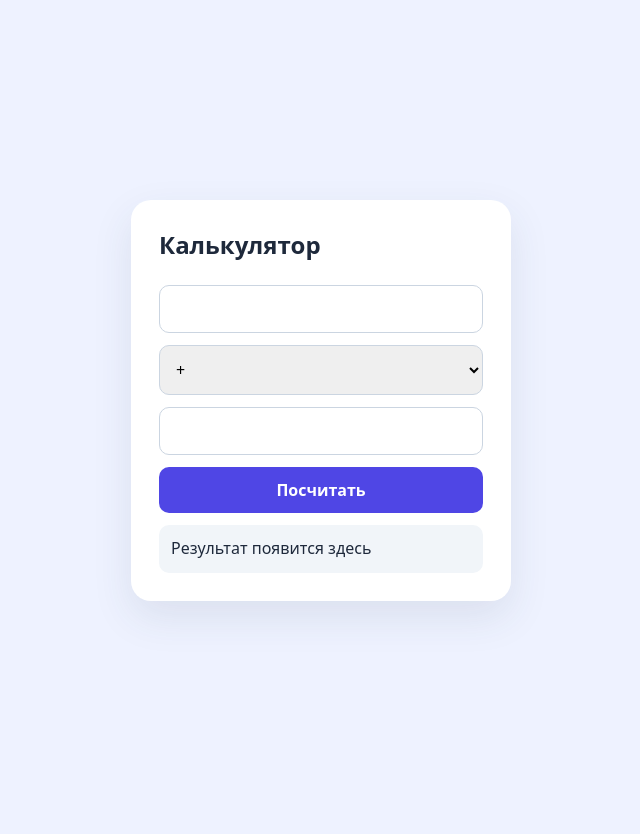
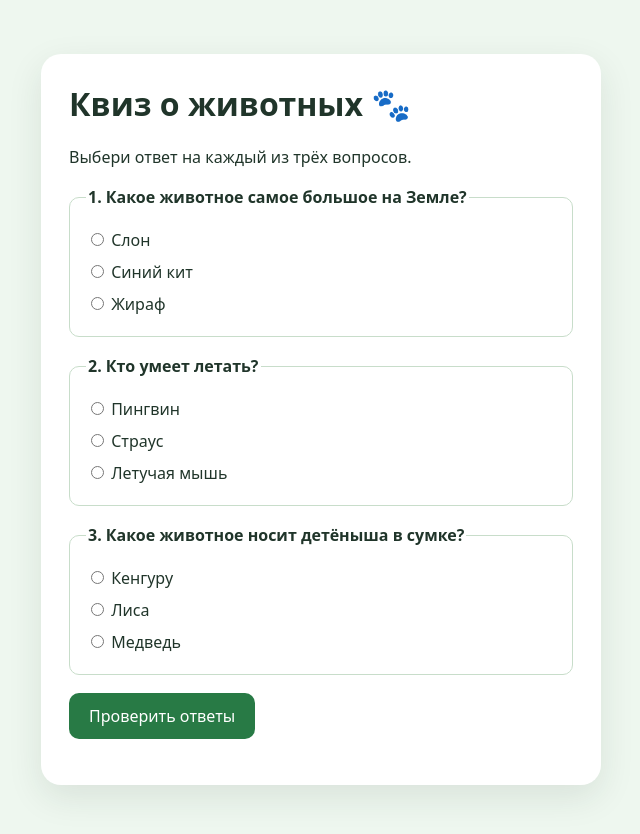
Before and after one commit to MirriMmann/test-codex-cli, a plain HTML site: page index.html in a window 1280 px wide. Shown: the whole page, without its empty margins (319-959 px from the left). Before the commit the page ends 800 px from the top, so only its background shows below. Drawn offline with Linux system fonts and the light colour scheme.

Commit message:
Replace calculator with animal quiz

```diff
--- a/index.html
+++ b/index.html
@@ -3,40 +3,54 @@
 <head>
   <meta charset="utf-8">
   <meta name="viewport" content="width=device-width, initial-scale=1">
-  <title>Калькулятор</title>
+  <title>Квиз о животных</title>
   <style>
     * { box-sizing: border-box; }
-    body { margin: 0; min-height: 100vh; display: grid; place-items: center; padding: 20px; font-family: system-ui, sans-serif; background: #eef2ff; color: #1e293b; }
-    main { width: min(100%, 380px); padding: 28px; border-radius: 20px; background: white; box-shadow: 0 16px 40px #3341551a; }
-    h1 { margin: 0 0 24px; font-size: 1.5rem; }
-    form { display: grid; gap: 12px; }
-    input, select, button { width: 100%; padding: 12px; border: 1px solid #cbd5e1; border-radius: 10px; font: inherit; }
-    button { border: 0; background: #4f46e5; color: white; cursor: pointer; font-weight: 600; }
-    button:hover { background: #4338ca; }
-    output { display: block; min-height: 3em; padding: 12px; border-radius: 10px; background: #f1f5f9; overflow-wrap: anywhere; }
+    body { margin: 0; padding: 24px; font-family: system-ui, sans-serif; background: #eef7ef; color: #20352a; }
+    main { max-width: 560px; margin: 30px auto; padding: 28px; background: white; border-radius: 20px; box-shadow: 0 12px 35px #20352a1a; }
+    h1 { margin-top: 0; }
+    fieldset { margin: 18px 0; padding: 16px; border: 1px solid #c8ddca; border-radius: 10px; }
+    legend { font-weight: 600; }
+    label { display: block; padding: 5px 0; }
+    button { padding: 12px 20px; border: 0; border-radius: 10px; background: #287a45; color: white; font: inherit; cursor: pointer; }
+    button:hover { background: #1c6034; }
+    output { display: block; margin-top: 18px; font-weight: 600; }
   </style>
 </head>
 <body>
   <main>
-  <h1>Калькулятор</h1>
-  <form id="calculator">
-    <input id="first" type="number" step="any" required aria-label="Первое число">
-    <select id="operation" aria-label="Операция">
-      <option value="+">+</option>
-      <option value="-">−</option>
-    </select>
-    <input id="second" type="number" step="any" required aria-label="Второе число">
-    <button type="submit">Посчитать</button>
-    <output id="result" aria-live="polite">Результат появится здесь</output>
-  </form>
+    <h1>Квиз о животных 🐾</h1>
+    <p>Выбери ответ на каждый из трёх вопросов.</p>
+    <form id="quiz">
+      <fieldset>
+        <legend>1. Какое животное самое большое на Земле?</legend>
+        <label><input type="radio" name="largest" value="elephant" required> Слон</label>
+        <label><input type="radio" name="largest" value="whale"> Синий кит</label>
+        <label><input type="radio" name="largest" value="giraffe"> Жираф</label>
+      </fieldset>
+      <fieldset>
+        <legend>2. Кто умеет летать?</legend>
+        <label><input type="radio" name="fly" value="penguin" required> Пингвин</label>
+        <label><input type="radio" name="fly" value="ostrich"> Страус</label>
+        <label><input type="radio" name="fly" value="bat"> Летучая мышь</label>
+      </fieldset>
+      <fieldset>
+        <legend>3. Какое животное носит детёныша в сумке?</legend>
+        <label><input type="radio" name="pouch" value="kangaroo" required> Кенгуру</label>
+        <label><input type="radio" name="pouch" value="fox"> Лиса</label>
+        <label><input type="radio" name="pouch" value="bear"> Медведь</label>
+      </fieldset>
+      <button type="submit">Проверить ответы</button>
+      <output id="result" aria-live="polite"></output>
+    </form>
   </main>
   <script>
-    document.getElementById('calculator').addEventListener('submit', (event) => {
+    document.getElementById('quiz').addEventListener('submit', (event) => {
       event.preventDefault();
-      const first = Number(document.getElementById('first').value);
-      const second = Number(document.getElementById('second').value);
-      const operation = document.getElementById('operation').value;
-      document.getElementById('result').value = operation === '+' ? first + second : first - second;
+      const answers = new FormData(event.currentTarget);
+      const correct = { largest: 'whale', fly: 'bat', pouch: 'kangaroo' };
+      const score = Object.entries(correct).filter(([question, answer]) => answers.get(question) === answer).length;
+      document.getElementById('result').textContent = 'Правильных ответов: ' + score + ' из 3';
     });
   </script>
 </body>
```
